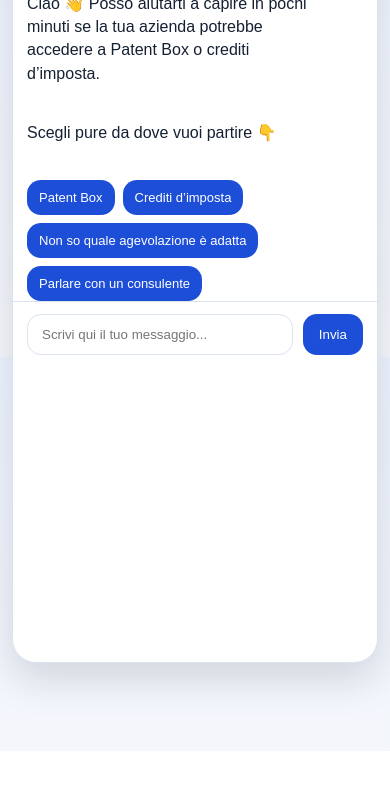
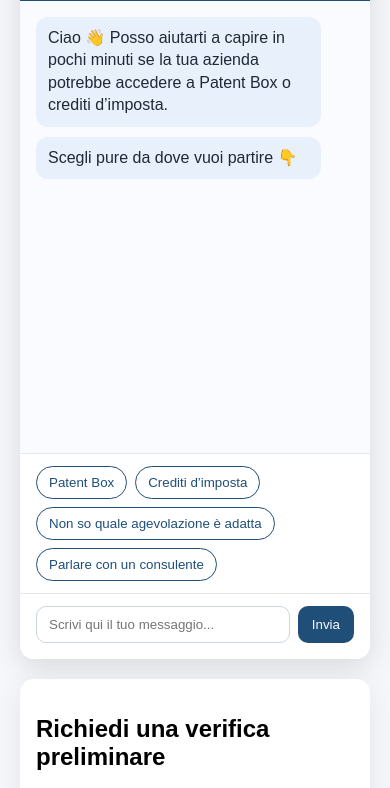
Before and after one commit to FEMA-Consulting/pmi-bot-fema, a website: page public/index.html in a window 390 px wide. Shown: the part 93-881 px from the top of the page. Before the commit the page ends 844 px from the top, so only its background shows below. Drawn offline with Linux system fonts and the light colour scheme.

Commit message:
Refactor CSS for chat components and remove unused styles
Removed unused CSS variables and styles to streamline the stylesheet. Updated styles for chat components and improved layout responsiveness.

```diff
--- a/public/style.css
+++ b/public/style.css
@@ -1,199 +1,161 @@
-:root {
-  --bg: #f5f7fb;
-  --surface: #ffffff;
-  --text: #152033;
-  --muted: #64748b;
-  --border: #dbe3ef;
-  --primary: #1d4ed8;
-  --primary-strong: #153ea3;
-  --user: #e8f0ff;
-  --assistant: #f8fafc;
-  --shadow: 0 16px 40px rgba(15, 23, 42, 0.15);
+body {
+  margin: 0;
+  padding: 20px;
+  font-family: Arial, sans-serif;
+  background: #f5f7fb;
 }
 
-* { box-sizing: border-box; }
-body {
-  margin: 0;
-  font-family: Arial, Helvetica, sans-serif;
-  color: var(--text);
-  background: linear-gradient(180deg, #eef4ff 0%, var(--bg) 100%);
-}
-.page {
-  max-width: 1100px;
+.chat-widget {
+  max-width: 420px;
   margin: 0 auto;
-  padding: 56px 20px 120px;
-}
-.hero h1 { font-size: 40px; margin: 0 0 12px; }
-.eyebrow {
-  display: inline-block;
-  padding: 6px 10px;
-  background: #dbeafe;
-  color: var(--primary-strong);
-  border-radius: 999px;
-  font-weight: 700;
-  font-size: 13px;
-}
-.subtitle { color: var(--muted); max-width: 760px; line-height: 1.6; }
-.card-grid {
-  display: grid;
-  grid-template-columns: repeat(auto-fit, minmax(240px, 1fr));
-  gap: 16px;
-  margin-top: 24px;
-}
-.info-card {
-  background: var(--surface);
-  border: 1px solid var(--border);
-  border-radius: 22px;
-  padding: 20px;
-  box-shadow: var(--shadow);
-}
-.info-card h2 { margin-top: 0; font-size: 18px; }
-.info-card ul { margin: 0; padding-left: 18px; color: var(--muted); }
-.chat-toggle {
-  position: fixed;
-  right: 24px;
-  bottom: 24px;
-  width: 64px;
-  height: 64px;
-  border: 0;
-  border-radius: 50%;
-  background: var(--primary);
-  color: white;
-  font-size: 28px;
-  cursor: pointer;
-  box-shadow: var(--shadow);
-}
-.chat-widget {
-  position: fixed;
-  right: 24px;
-  bottom: 100px;
-  width: min(390px, calc(100vw - 24px));
-  height: 680px;
-  max-height: calc(100vh - 130px);
-  background: var(--surface);
-  border: 1px solid var(--border);
-  border-radius: 24px;
-  box-shadow: var(--shadow);
-  display: flex;
-  flex-direction: column;
+  background: #ffffff;
+  border-radius: 14px;
+  box-shadow: 0 8px 30px rgba(0, 0, 0, 0.12);
   overflow: hidden;
 }
-.hidden { display: none !important; }
+
 .chat-header {
-  background: linear-gradient(135deg, var(--primary) 0%, var(--primary-strong) 100%);
-  color: white;
-  padding: 16px 18px;
-  display: flex;
-  align-items: center;
-  justify-content: space-between;
+  background: #1f4e79;
+  color: #fff;
+  padding: 16px;
+  font-weight: bold;
+  font-size: 18px;
 }
-.chat-header p { margin: 4px 0 0; font-size: 13px; opacity: 0.9; }
-.icon-btn {
-  border: 0;
-  background: rgba(255,255,255,0.15);
-  color: white;
-  width: 34px;
-  height: 34px;
-  border-radius: 50%;
-  font-size: 24px;
-  cursor: pointer;
-}
-.chat-messages {
-  flex: 1;
-  min-height: 250px;   /* 👈 BLOCCA ALTEZZA MINIMA */
-  max-height: 300px;   /* 👈 NON PUÒ SCHIACCIARSI */
+
+.chat-body {
+  height: 420px;
   overflow-y: auto;
   padding: 16px;
-  background: #f8fbff;
+  background: #f9fbff;
 }
+
 .message {
-  max-width: 85%;
-  margin-bottom: 12px;
-  padding: 12px 14px;
-  border-radius: 16px;
-  line-height: 1.45;
+  max-width: 82%;
+  padding: 10px 12px;
+  border-radius: 12px;
+  margin-bottom: 10px;
+  line-height: 1.4;
   white-space: pre-wrap;
 }
-.message.assistant {
-  background: var(--assistant);
-  border: 1px solid var(--border);
+
+.message.bot {
+  background: #e8f0fb;
+  color: #1f2937;
 }
+
 .message.user {
-  background: var(--user);
+  background: #1f4e79;
+  color: white;
   margin-left: auto;
 }
+
 .quick-actions {
   display: flex;
   flex-wrap: wrap;
   gap: 8px;
-  padding: 12px 14px 0;
+  padding: 12px 16px;
+  border-top: 1px solid #e5e7eb;
+  background: #fff;
 }
-.quick-actions button,
-.chat-form button,
-.lead-form button {
-  border: 0;
-  background: var(--primary);
-  color: white;
-  border-radius: 14px;
+
+.quick-btn {
+  border: 1px solid #1f4e79;
+  background: white;
+  color: #1f4e79;
+  border-radius: 20px;
+  padding: 8px 12px;
   cursor: pointer;
 }
-.quick-actions button {
-  padding: 10px 12px;
-  font-size: 13px;
+
+.quick-btn:hover {
+  background: #1f4e79;
+  color: white;
 }
+
 .chat-form {
   display: flex;
-  gap: 10px;
-  padding: 12px 14px 14px;
-  border-top: 1px solid var(--border);
+  gap: 8px;
+  padding: 12px 16px 16px;
+  background: white;
+  border-top: 1px solid #e5e7eb;
 }
+
 .chat-form input {
   flex: 1;
-  border: 1px solid var(--border);
+  padding: 10px 12px;
+  border: 1px solid #cbd5e1;
+  border-radius: 10px;
+  outline: none;
+}
+
+.chat-form button {
+  background: #1f4e79;
+  color: white;
+  border: none;
+  border-radius: 10px;
+  padding: 10px 14px;
+  cursor: pointer;
+}
+.lead-box {
+  max-width: 420px;
+  margin: 20px auto 0;
+  background: #fff;
   border-radius: 14px;
-  padding: 12px 14px;
+  box-shadow: 0 8px 30px rgba(0, 0, 0, 0.08);
+  padding: 16px;
 }
-.chat-form button { padding: 0 16px; }
-.lead-form {
-  padding: 16px 14px 18px;
-  border-top: 1px solid var(--border);
-  display: grid;
+
+.lead-box h3 {
+  margin-top: 0;
+  color: #1f4e79;
+}
+
+.lead-box form {
+  display: flex;
+  flex-direction: column;
   gap: 10px;
-  background: white;
-  max-height: 250px;     /* 👈 LIMITA IL FORM */
-  overflow-y: auto;      /* 👈 SCROLL INTERNO */
 }
-.lead-form h3 { margin: 0 0 6px; }
-.lead-form input,
-.lead-form textarea {
-  width: 100%;
-  border: 1px solid var(--border);
-  border-radius: 12px;
-  padding: 12px 14px;
-  font: inherit;
+
+.lead-box input,
+.lead-box textarea {
+  padding: 10px 12px;
+  border: 1px solid #cbd5e1;
+  border-radius: 10px;
+  font-family: inherit;
 }
-.checkbox-row {
-  display: flex;
-  align-items: center;
-  gap: 8px;
-  color: var(--muted);
+
+.lead-box textarea {
+  min-height: 90px;
+  resize: vertical;
+}
+
+.lead-box button {
+  background: #1f4e79;
+  color: white;
+  border: none;
+  border-radius: 10px;
+  padding: 10px 14px;
+  cursor: pointer;
+}
+
+#lead-response {
+  margin-top: 10px;
   font-size: 14px;
 }
-.system-note {
-  color: var(--muted);
-  font-size: 12px;
-  text-align: center;
-  padding: 0 16px 10px;
+
+.chat-container {
+  display: flex;
+  flex-direction: column;
+  height: 500px;
 }
-@media (max-width: 640px) {
-  .hero h1 { font-size: 30px; }
-  .chat-widget {
-    right: 12px;
-    left: 12px;
-    width: auto;
-    bottom: 88px;
-    height: calc(100vh - 110px);
-    max-height: none;
-  }
-  .chat-toggle { right: 16px; bottom: 16px; }
+
+.chat-messages {
+  flex: 1;
+  overflow-y: auto;
+  padding: 10px;
 }
+
+.chat-input {
+  border-top: 1px solid #ccc;
+  padding: 10px;
+}
```
